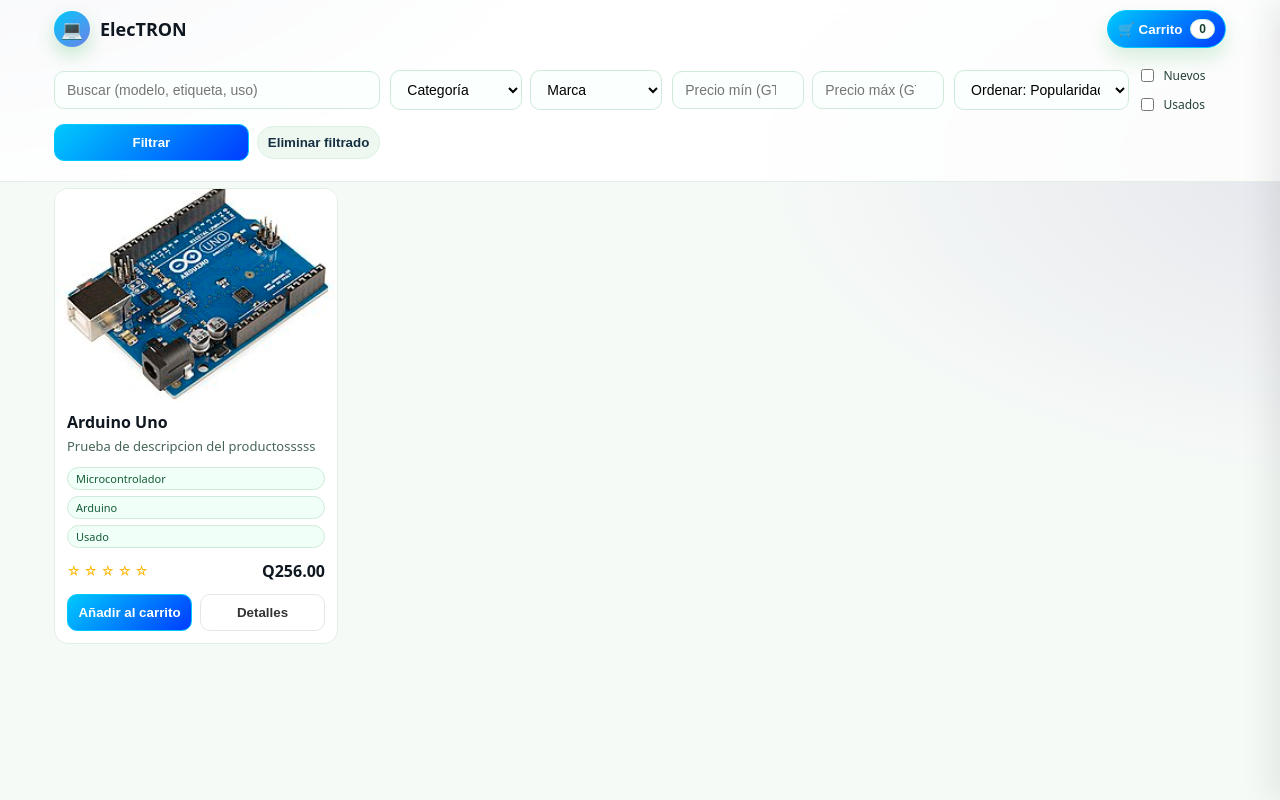
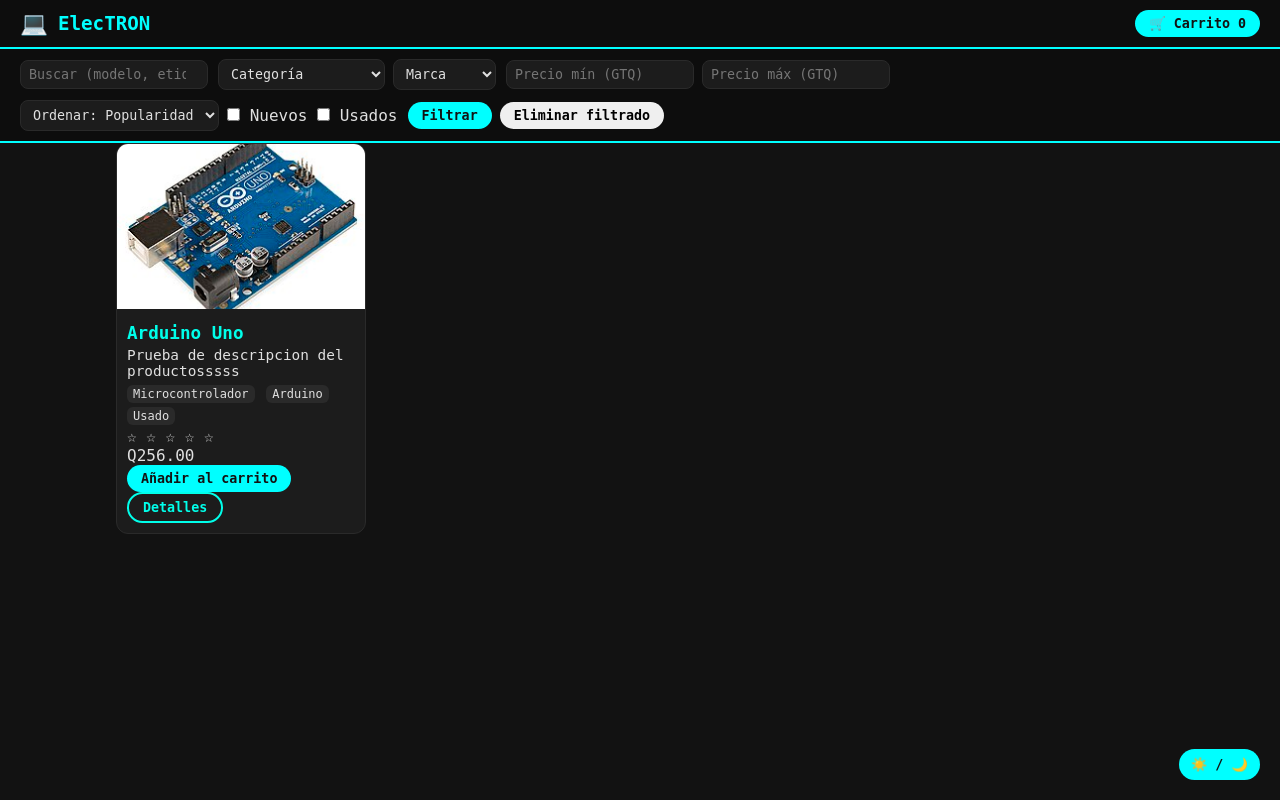
Before and after one commit to Karl-Mitx/ProyectoPrograll2025, a Django app: page / in a window 1280 px wide. Run offline with Django 5.2, Linux system fonts and the light colour scheme; data comes from the database, SQL or seed files in the repository; both versions use the stored data as it was after the commit.

Commit message:
Cambio significativo en el css y sistema de estructuracion del JS

```diff
--- a/productos/static/productos/app.js
+++ b/productos/static/productos/app.js
@@ -1,4 +1,35 @@
 document.addEventListener('DOMContentLoaded', function() {
+
+  // === CAMBIO DE TEMA (CLARO/OSCURO) ===
+  const themeToggle = document.getElementById('themeToggle');
+
+  function aplicarTemaGuardado() {
+      let temaGuardado = localStorage.getItem('theme');
+      if (!temaGuardado) {
+          temaGuardado = 'dark'; // Tema por defecto
+      }
+      document.documentElement.setAttribute('data-theme', temaGuardado);
+  }
+
+  function cambiarTema() {
+      let temaActual = document.documentElement.getAttribute('data-theme');
+      if (temaActual === 'light') {
+          document.documentElement.setAttribute('data-theme', 'dark');
+          localStorage.setItem('theme', 'dark');
+      } else {
+          document.documentElement.setAttribute('data-theme', 'light');
+          localStorage.setItem('theme', 'light');
+      }
+  }
+
+  if (themeToggle) {
+      themeToggle.addEventListener('click', cambiarTema);
+  }
+
+  aplicarTemaGuardado();
+
+
+  // === CÓDIGO DEL CARRITO ===
   const btnCart = document.getElementById('btnCart');
   const drawer = document.getElementById('drawer');
   const closeCart = document.getElementById('closeCart');
@@ -18,7 +49,9 @@
   }
 
   function actualizarContador() {
-    const total = cart.reduce((s, i) => s + (i.qty || 0), 0);
+    const total = cart.reduce(function(s, i) {
+      return s + (i.qty || 0);
+    }, 0);
     if (cartCount) cartCount.textContent = total;
   }
 
@@ -26,7 +59,8 @@
     if (!cartItems) return;
     cartItems.innerHTML = '';
     let subtotal = 0;
-    cart.forEach(item => {
+
+    cart.forEach(function(item) {
       subtotal += item.price * item.qty;
       const div = document.createElement('div');
       div.className = 'item';
@@ -41,42 +75,47 @@
       `;
       cartItems.appendChild(div);
     });
+
     const iva = subtotal * 0.12;
     const total = subtotal + iva;
+
     if (subtotalEl) subtotalEl.textContent = `Q${subtotal.toFixed(2)}`;
     if (ivaEl) ivaEl.textContent = `Q${iva.toFixed(2)}`;
     if (totalEl) totalEl.textContent = `Q${total.toFixed(2)}`;
+
     actualizarContador();
     guardarCarrito();
 
-    cartItems.querySelectorAll('[data-action]').forEach(btn => {
+    const botones = cartItems.querySelectorAll('[data-action]');
+    botones.forEach(function(btn) {
       btn.onclick = function() {
         const id = this.dataset.id;
         const action = this.dataset.action;
-        const item = cart.find(i => i.id === id);
+        const item = cart.find(function(i) { return i.id === id; });
         if (!item) return;
         if (action === 'plus') item.qty++;
         if (action === 'minus') {
           item.qty--;
-          if (item.qty <= 0) cart = cart.filter(i => i.id !== id);
+          if (item.qty <= 0) cart = cart.filter(function(i) { return i.id !== id; });
         }
         renderCart();
       };
     });
   }
 
-  if (btnCart && drawer) btnCart.onclick = () => drawer.classList.add('open');
-  if (closeCart && drawer) closeCart.onclick = () => drawer.classList.remove('open');
-  if (clearCartBtn) clearCartBtn.onclick = () => { cart = []; renderCart(); };
+  if (btnCart && drawer) btnCart.onclick = function() { drawer.classList.add('open'); };
+  if (closeCart && drawer) closeCart.onclick = function() { drawer.classList.remove('open'); };
+  if (clearCartBtn) clearCartBtn.onclick = function() { cart = []; renderCart(); };
 
-  document.querySelectorAll('[data-add]').forEach(btn => {
+  const botonesAgregar = document.querySelectorAll('[data-add]');
+  botonesAgregar.forEach(function(btn) {
     btn.onclick = function() {
       const id = String(this.dataset.add);
       const card = this.closest('.card');
       const name = card ? (card.querySelector('.name')?.innerText || 'Producto') : 'Producto';
       const priceText = card ? (card.querySelector('.price')?.textContent.replace('Q','') || '0') : '0';
       const price = parseFloat(priceText) || 0;
-      const existing = cart.find(i => i.id === id);
+      const existing = cart.find(function(i) { return i.id === id; });
       if (existing) existing.qty++;
       else cart.push({id, name, price, qty:1});
       renderCart();
@@ -107,9 +146,7 @@
 
       const cleanUrl = window.location.protocol + '//' + window.location.host + window.location.pathname;
       history.replaceState({}, '', cleanUrl);
-      if (!grid) {
-        return;
-      }
+      if (!grid) return;
 
       try {
         const resp = await fetch(cleanUrl, {
@@ -123,20 +160,20 @@
         const newGrid = doc.getElementById('grid');
         if (newGrid) {
           grid.innerHTML = newGrid.innerHTML;
-          document.querySelectorAll('[data-add]').forEach(btn => {
+          const nuevosBotones = document.querySelectorAll('[data-add]');
+          nuevosBotones.forEach(function(btn) {
             btn.onclick = function() {
               const id = String(this.dataset.add);
               const card = this.closest('.card');
               const name = card ? (card.querySelector('.name')?.innerText || 'Producto') : 'Producto';
               const priceText = card ? (card.querySelector('.price')?.textContent.replace('Q','') || '0') : '0';
               const price = parseFloat(priceText) || 0;
-              const existing = cart.find(i => i.id === id);
+              const existing = cart.find(function(i) { return i.id === id; });
               if (existing) existing.qty++;
               else cart.push({id, name, price, qty:1});
               renderCart();
             };
           });
-        } else {
         }
       } catch (err) {
         console.warn('No se actualizó grid vía fetch:', err);
--- a/productos/static/productos/style.css
+++ b/productos/static/productos/style.css
@@ -1,117 +1,243 @@
-:root{
-      --eco:#00c9fc; --eco2:#003cff; --ink:#0f1720; --muted:#5b6b72; --line:#e2efe6; --panel:#ffffff; --bg:#f6faf7;
-    }
-    *{box-sizing:border-box}
-    html,body{margin:0;height:100%}
-    body{
-      font-family:system-ui,-apple-system,Segoe UI,Roboto,Arial,sans-serif; color:var(--ink); background:var(--bg);
-      background:
-        radial-gradient(1200px 600px at -10% -20%, rgba(8, 0, 116, 0.233) 0, transparent 60%),
-        radial-gradient(1200px 600px at 110% 20%, rgba(69, 33, 136, 0.1) 0, transparent 55%),
-        var(--bg);
-      min-height:100%;
-      display:flex; flex-direction:column;
-    }
-    header{
-      position:sticky; top:0; z-index:50;
-      background:#ffffffd6; backdrop-filter: blur(8px);
-      border-bottom:1px solid var(--line);
-    }
-    .topbar{
-      max-width:1200px; margin:auto; padding:10px 14px; display:flex; align-items:center; gap:12px;
-    }
-    .brand{display:flex; align-items:center; gap:10px; font-weight:900; font-size:18px}
-    .badge{width:36px;height:36px;border-radius:50%;display:flex;align-items:center;justify-content:center;background:linear-gradient(135deg,var(--eco),#6e80e7);color:#fff;box-shadow:0 8px 18px rgba(40,167,69,.25)}
-    .spacer{flex:1}
-    .pill{
-      display:inline-flex;align-items:center;gap:8px;
-      border:1px solid #d9f1e2; background:#eef8f1; color:#173041; padding:8px 10px; border-radius:999px; cursor:pointer; font-weight:700
-    }
-    .pill.eco{ background:linear-gradient(135deg,var(--eco),var(--eco2)); color:#fff; border-color:var(--eco); box-shadow:0 10px 20px rgba(40,167,69,.18) }
-    .pill.eco:hover{ filter:brightness(.98) }
-    .cart-count{background:#fff;color:#17412b;border:1px solid #cfead8;border-radius:999px;padding:2px 8px;font-size:12px}
-
-    .toolbar{
-      max-width:1200px; margin:8px auto; padding:0 14px 12px; display:grid; gap:10px;
-      grid-template-columns: 1.2fr 1fr 1fr 1fr;
-    }
-    @media (max-width:900px){ .toolbar{grid-template-columns:1fr 1fr; } }
-    .control{display:flex; gap:8px; align-items:center}
-    input[type="search"], select, input[type="number"]{
-      width:100%; padding:10px 12px; border:1px solid #cfead8; border-radius:10px; background:#fbfffd; outline:0; font-size:14px;
-    }
-    input:focus,select:focus{border-color:var(--eco); box-shadow:0 0 0 4px rgba(40,167,69,.12)}
-    .checks{display:flex; gap:10px; align-items:center; flex-wrap:wrap}
-    label.small{font-size:12px; color:#244235; display:flex; align-items:center; gap:6px}
-
-    main{max-width:1200px; margin:0 auto; padding:6px 14px 20px; width:100%}
-    .grid{display:grid; grid-template-columns: repeat(4, minmax(0,1fr)); gap:12px}
-    @media (max-width:1100px){ .grid{grid-template-columns: repeat(3, minmax(0,1fr));} }
-    @media (max-width:760px){ .grid{grid-template-columns: repeat(2, minmax(0,1fr));} }
-    @media (max-width:460px){ .grid{grid-template-columns: 1fr;} }
-
-    .card{
-      background:#fff; border:1px solid var(--line); border-radius:14px; overflow:hidden; display:flex; flex-direction:column;
-      transition:transform .08s ease, box-shadow .08s ease;
-    }
-    .card:hover{ transform: translateY(-2px); box-shadow:0 12px 28px rgba(0,0,0,.08) }
-    .thumb{ width:100%; aspect-ratio: 4/3; object-fit:cover; background:#eaf7ef }
-    .info{ padding:12px; display:flex; flex-direction:column; gap:6px }
-    .name{ font-weight:800; line-height:1.2 }
-    .desc {
-  font-size: 13px;
-  color: #335544;
-  opacity: 0.9;
-  margin-bottom: 6px;
-  line-height: 1.3;
-  max-height: 38px;
-  overflow: hidden;
-  text-overflow: ellipsis;
+:root {
+    --primary: #00ffff;
+    --secondary: #0d0d0d;
+    --bg: #121212;
+    --card-bg: #1c1c1c;
+    --text: #e0e0e0;
+    --accent: #00ffea;
+    --line: #2a2a2a;
+    --btn-bg: #00ffff;
+    --btn-text: #121212;
 }
 
-    .tags{ display:flex; gap:6px; flex-wrap:wrap }
-    .tag{ font-size:11px; padding:3px 8px; border:1px solid #cfead8; border-radius:999px; background:#f0fff7; color:#155e3a }
-    .row{ display:flex; align-items:center; justify-content:space-between; gap:8px }
-    .price{ font-weight:900 }
-    .str{ color:#a7b7b0; text-decoration:line-through; font-weight:600; margin-left:6px }
-    .stars{ color:#ffb703; font-size:13px }
-    .actions{ display:flex; gap:8px; margin-top:6px }
-    .btn{
-      flex:1; padding:10px 10px; border-radius:10px; border:1px solid #d9f1e2; background:#eef8f1; color:#17412b; font-weight:700; cursor:pointer;
-    }
-    .btn.eco{ background:linear-gradient(135deg,var(--eco),var(--eco2)); border-color:var(--eco); color:#fff }
-    .btn.ghost{ background:#fff; border:1px solid #e6e6e6; color:#333 }
+[data-theme="light"] {
+    --primary: #0077ff;
+    --secondary: #f5f5f5;
+    --bg: #ffffff;
+    --card-bg: #f9f9f9;
+    --text: #111111;
+    --accent: #0077ff;
+    --line: #dcdcdc;
+    --btn-bg: #0077ff;
+    --btn-text: #ffffff;
+}
 
-    footer{padding:14px; text-align:center; color:var(--muted); font-size:12px}
+* {
+    margin: 0;
+    padding: 0;
+    box-sizing: border-box;
+    font-family: 'Roboto Mono', monospace;
+}
 
-    /* Cart drawer */
-    .drawer{
-      position:fixed; right:0; top:0; bottom:0; width:360px; max-width:100vw; background:#fff; border-left:1px solid var(--line); z-index:60;
-      transform: translateX(100%); transition: transform .2s ease;
-      display:flex; flex-direction:column;
-      box-shadow: -10px 0 30px rgba(0,0,0,.08);
-    }
-    .drawer.open{ transform: translateX(0) }
-    .drawer header{ position:sticky; top:0; background:#fff; border-bottom:1px solid var(--line); padding:12px }
-    .drawer .content{ padding:12px; overflow:auto; flex:1; display:flex; flex-direction:column; gap:10px }
-    .item{ display:grid; grid-template-columns:64px 1fr auto; gap:8px; align-items:center; border:1px solid #eff6f0; border-radius:10px; padding:8px }
-    .item img{ width:64px; height:64px; object-fit:cover; border-radius:8px; background:#eaf7ef }
-    .qty{ display:flex; align-items:center; gap:6px }
-    .qty button{ width:26px; height:26px; border-radius:7px; border:1px solid #d9f1e2; background:#eef8f1; cursor:pointer; font-weight:800 }
-    .drawer footer{ border-top:1px solid var(--line); padding:12px; display:grid; gap:8px }
-    .line{ display:flex; justify-content:space-between; align-items:center }
-    .total{ font-weight:900; font-size:18px }
+body {
+    background: var(--bg);
+    color: var(--text);
+    transition: 0.3s;
+}
 
-    /* Modal */
-    .overlay{ position:fixed; inset:0; background:rgba(0,0,0,.35); display:none; align-items:center; justify-content:center; z-index:70; padding:16px }
-    .overlay.open{ display:flex }
-    .modal{ background:#fff; border-radius:14px; border:1px solid var(--line); max-width:860px; width:100%; overflow:hidden }
-    .modal .body{ display:grid; grid-template-columns: 1.2fr 1fr; gap:0 }
-    @media (max-width:820px){ .modal .body{ grid-template-columns: 1fr } }
-    .m-img{ width:100%; height:100%; object-fit:cover; background:#eaf7ef; aspect-ratio:4/3 }
-    .m-info{ padding:14px; display:flex; flex-direction:column; gap:10px }
+header .topbar {
+    display: flex;
+    align-items: center;
+    padding: 10px 20px;
+    background: var(--secondary);
+    border-bottom: 2px solid var(--primary);
+}
 
-    /* Helpers */
-    .hide{display:none}
-    .member {border:1px solid #bbf7d0;background:#ecfdf5;color:#14532d}
-    .danger {border:1px solid #ffd6d6;background:#fff1f1;color:#7a1f1f}
+.brand {
+    display: flex;
+    align-items: center;
+    gap: 10px;
+    font-weight: bold;
+    font-size: 1.2rem;
+    color: var(--primary);
+}
+
+.badge {
+    font-size: 1.4rem;
+}
+
+.spacer { flex: 1; }
+
+button, .pill, .btn {
+    cursor: pointer;
+    border: none;
+    border-radius: 20px;
+    padding: 6px 14px;
+    font-weight: bold;
+    transition: all 0.2s ease;
+}
+
+button:hover, .pill:hover, .btn:hover {
+    transform: scale(1.05);
+    box-shadow: 0 0 10px var(--accent);
+}
+
+button.eco, .btn.eco {
+    background: var(--btn-bg);
+    color: var(--btn-text);
+}
+
+button.ghost, .btn.ghost {
+    background: transparent;
+    color: var(--accent);
+    border: 2px solid var(--accent);
+}
+
+form.toolbar {
+    display: flex;
+    flex-wrap: wrap;
+    gap: 10px;
+    padding: 10px 20px;
+    background: var(--secondary);
+    border-bottom: 2px solid var(--primary);
+}
+
+form.toolbar .control {
+    display: flex;
+    gap: 8px;
+    align-items: center;
+}
+
+form.toolbar input, form.toolbar select {
+    padding: 6px 8px;
+    border-radius: 8px;
+    border: 1px solid var(--line);
+    background: var(--card-bg);
+    color: var(--text);
+    transition: 0.2s;
+}
+
+form.toolbar input:focus, form.toolbar select:focus {
+    outline: none;
+    border-color: var(--accent);
+    box-shadow: 0 0 5px var(--accent);
+}
+
+.grid {
+  display: grid;
+  grid-template-columns: repeat(auto-fill, 250px);
+  gap: 16px;
+  justify-content: center;
+}
+
+.card {
+    background: var(--card-bg);
+    border: 1px solid var(--line);
+    border-radius: 12px;
+    overflow: hidden;
+    transition: 0.3s;
+    position: relative;
+}
+
+.card:hover {
+    border-color: var(--primary);
+    box-shadow: 0 0 15px var(--primary);
+}
+
+.thumb {
+    width: 100%;
+    aspect-ratio: 1.5;
+    object-fit: cover;
+    transition: 0.3s;
+}
+
+.card:hover .thumb {
+    transform: scale(1.05);
+}
+
+.info { padding: 10px; }
+
+.name {
+    font-weight: bold;
+    font-size: 1.1rem;
+    color: var(--accent);
+}
+
+.desc { font-size: 0.9rem; margin: 4px 0; }
+
+.tag, .tags .tag {
+    display: inline-block;
+    background: var(--line);
+    color: var(--text);
+    padding: 2px 6px;
+    margin: 2px 2px 2px 0;
+    border-radius: 6px;
+    font-size: 0.75rem;
+    transition: 0.3s;
+}
+
+.card:hover .tag, .card:hover .tags .tag {
+    background: var(--accent);
+    color: var(--secondary);
+}
+
+.drawer {
+    position: fixed;
+    right: -100%;
+    top: 0;
+    width: 350px;
+    height: 100%;
+    background: var(--card-bg);
+    color: var(--text);
+    box-shadow: -5px 0 15px rgba(0,0,0,0.5);
+    transition: 0.3s;
+    z-index: 1000;
+    display: flex;
+    flex-direction: column;
+}
+
+.drawer.open { right: 0; }
+
+.drawer header { border-bottom: 1px solid var(--line); }
+
+.drawer footer { border-top: 1px solid var(--line); padding: 10px; }
+
+.drawer .line { display: flex; justify-content: space-between; padding: 4px 0; }
+
+.item { display: flex; justify-content: space-between; align-items: center; padding: 6px 0; border-bottom: 1px solid var(--line); }
+
+.qty button {
+    width: 24px;
+    height: 24px;
+    border-radius: 50%;
+    font-weight: bold;
+}
+
+.overlay {
+    position: fixed;
+    top:0; left:0;
+    width:100%; height:100%;
+    background: rgba(0,0,0,0.7);
+    display: none;
+    justify-content: center;
+    align-items: center;
+    z-index: 2000;
+}
+
+.overlay.active { display: flex; }
+
+.modal {
+    background: var(--card-bg);
+    color: var(--text);
+    border-radius: 12px;
+    width: 90%;
+    max-width: 500px;
+    overflow: hidden;
+    box-shadow: 0 0 20px var(--primary);
+}
+
+.modal img { width: 100%; border-bottom: 1px solid var(--line); }
+
+.modal .tags .tag { margin: 3px 3px 3px 0; }
+
+#themeToggle {
+    position: fixed;
+    bottom: 20px;
+    right: 20px;
+    background: var(--btn-bg);
+    color: var(--btn-text);
+    padding: 8px 12px;
+    border-radius: 20px;
+    cursor: pointer;
+    z-index: 3000;
+}
--- a/productos/templates/productos/lista.html
+++ b/productos/templates/productos/lista.html
@@ -15,6 +15,7 @@
             <div class="badge">💻</div>
             <div>ElecTRON</div>
         </div>
+        <button id="themeToggle">☀️ / 🌙</button>
         <div class="spacer"></div>
         <button id="btnCart" class="pill eco">🛒 Carrito <span id="cartCount" class="cart-count">0</span></button>
     </div>
```
Also changed, not shown: db.sqlite3, media/productos/Arduino_Uno_-_R3_1B6rGaX.jpg (added).
